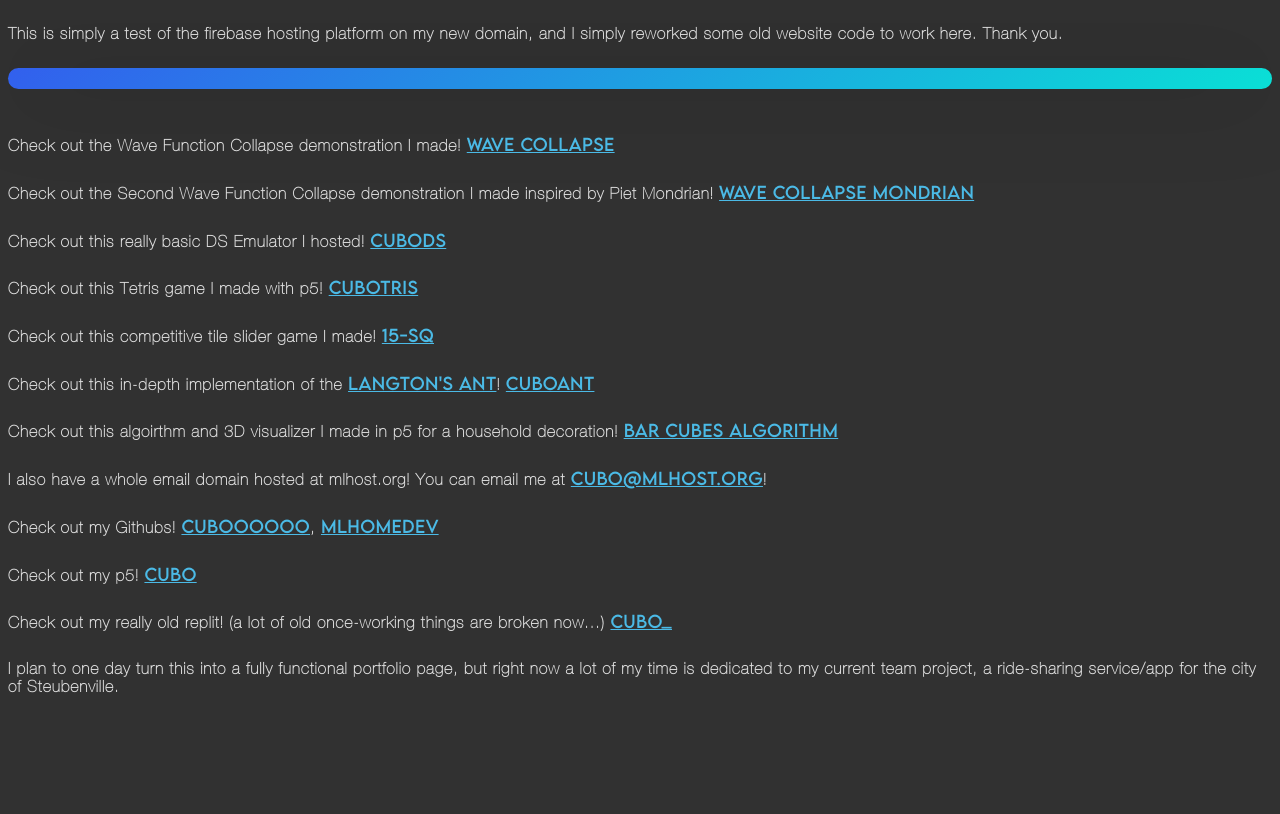
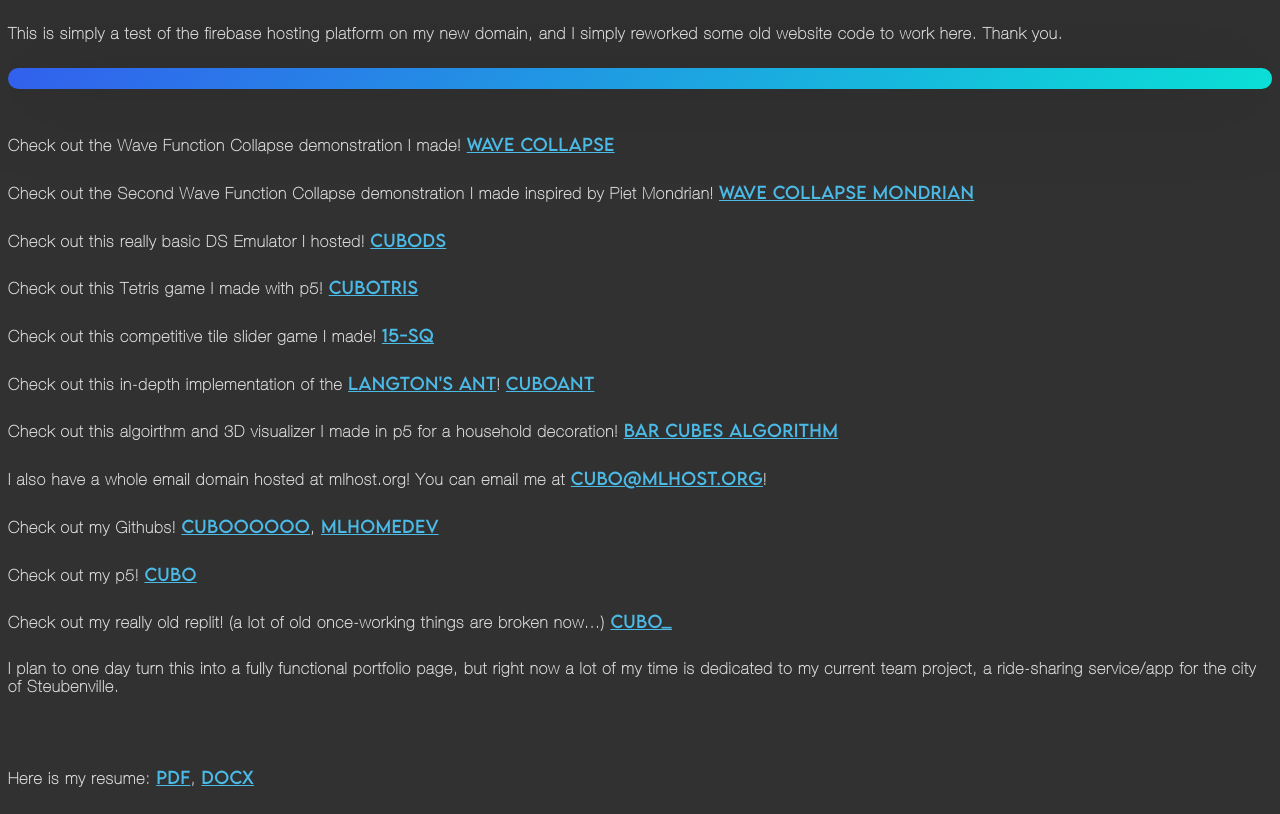
Before and after one commit to mlhomedev/mlhostmain, a plain HTML site: page public/index.html in a window 1280 px wide. Shown: the part 151-965 px from the top of the page. Before the commit the page ends 873 px from the top, so only its background shows below. Drawn offline with Linux system fonts and the light colour scheme.

Commit message:
Added Resume

```diff
--- a/public/index.html
+++ b/public/index.html
@@ -105,5 +105,6 @@
 <h5>Check out my really old replit! (a lot of old once-working things are broken now...) <a href="https://replit.com/@Cuboo">Cubo_</a> </h5>
 
 <h5>I plan to one day turn this into a fully functional portfolio page, but right now a lot of my time is dedicated to my current team project, a ride-sharing service/app for the city of Steubenville.</h5>
-
+<br>
+<h5>Here is my resume: <a href="/assets/Micah Lundquist Resume.pdf">PDF</a>, <a href="/assets/Micah Lundquist Resume.docx">DOCX</a></h5>
 <!-- testing git fetch on laptop -->
```
Also changed, not shown: 4 other files.
